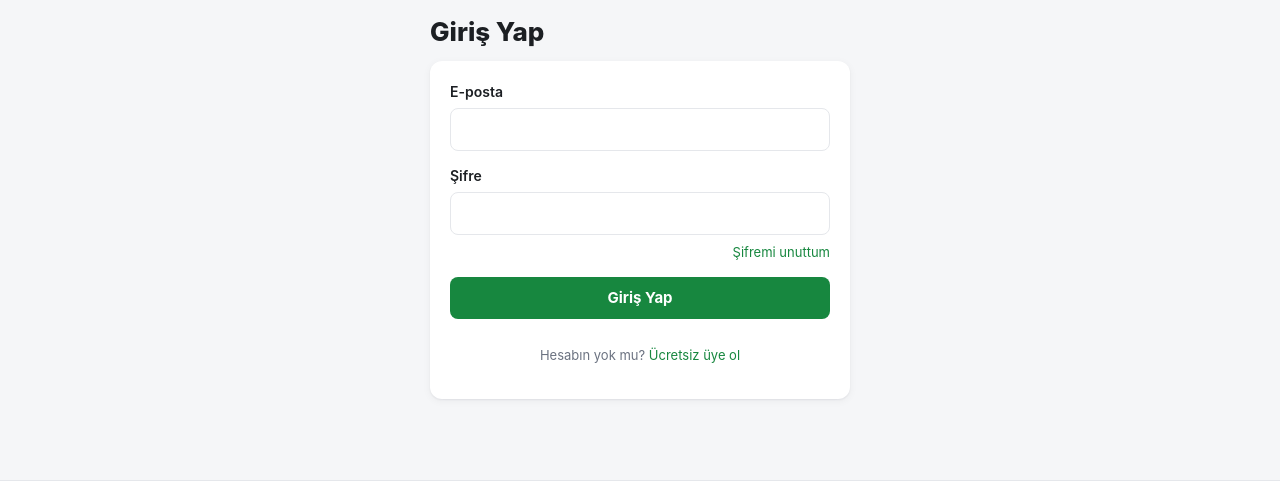
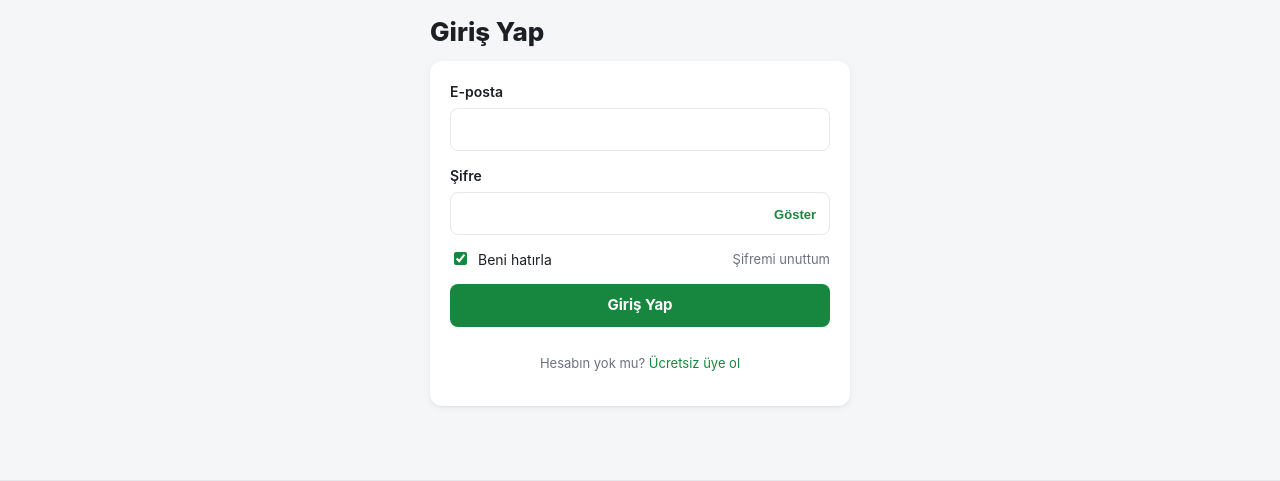
Before and after one commit to atesxs014-debug/havuc-takas, a Node project: template views/auth/login.ejs in a window 1280 px wide. Shown: the part 57-538 px from the top of the page. Run offline with Node 20 templates, Linux system fonts and the light colour scheme; the template is opened without the code that fills it, so the values that code supplies are empty.

Commit message:
Kayıt ve giriş: şifre tekrarı, şifre göster butonu, beni hatırla
Co-Authored-By: Claude Opus 5.5 <noreply@anthropic.com>
Claude-Session: https://claude.ai/code/session_01B5dMFx4C9EQN25y4sZ9C74

```diff
--- a/public/css/style.css
+++ b/public/css/style.css
@@ -431,3 +431,11 @@ code { background: var(--zemin); padding: 1px 6px; border-radius: 4px; font-size
 .durum-itiraz { background: var(--turuncu-acik); color: #8a4100; }
 .durum-tamamlandi { background: var(--yesil-acik); color: var(--yesil-koyu); }
 .durum-iade, .durum-iptal { background: #f1f1f1; color: var(--soluk); }
+
+/* Şifre göster + beni hatırla */
+.sifre-kutu { position: relative; display: block; }
+.sifre-kutu input { width: 100%; padding-right: 72px; }
+.sifre-goster { position: absolute; right: 6px; top: 50%; transform: translateY(-50%); border: 0; background: transparent; color: var(--yesil); font-weight: 600; font-size: 13px; padding: 6px 8px; cursor: pointer; border-radius: 6px; }
+.sifre-goster:hover { background: var(--yesil-acik); }
+.giris-alt { display: flex; justify-content: space-between; align-items: center; gap: 12px; flex-wrap: wrap; }
+.giris-alt label.radio { margin: 0; }
--- a/public/sw.js
+++ b/public/sw.js
@@ -1,5 +1,5 @@
 // Havuç Takas service worker: statik dosyaları önbelleğe alır, çevrimdışıyken uyarı sayfası gösterir.
-const SURUM = 'havuc-v3';
+const SURUM = 'havuc-v4';
 const ONBELLEK = ['/cevrimdisi', '/static/css/style.css?v=3', '/static/js/app.js?v=3', '/static/img/havuc.svg', '/static/img/icon-192.png'];
 
 self.addEventListener('install', (e) => {
--- a/server.js
+++ b/server.js
@@ -49,7 +49,6 @@ app.use(session({
     httpOnly: true,
     sameSite: 'lax',
     secure: config.PROD && process.env.COOKIE_SECURE !== '0',
-    maxAge: 30 * 24 * 3600 * 1000,
   },
 }));
 
--- a/views/auth/login.ejs
+++ b/views/auth/login.ejs
@@ -6,7 +6,10 @@
     <input type="hidden" name="_csrf" value="<%= csrf %>"><input type="hidden" name="next" value="<%= next %>">
     <label>E-posta<input type="email" name="email" required autocomplete="email" value="<%= form.email || '' %>"></label>
     <label>Şifre<input type="password" name="password" required autocomplete="current-password"></label>
-    <p class="kucuk sag"><a href="/sifremi-unuttum">Şifremi unuttum</a></p>
+    <div class="giris-alt">
+      <label class="radio"><input type="checkbox" name="remember" value="1" <%= form.remember === false ? '' : 'checked' %>> <span>Beni hatırla</span></label>
+      <a class="kucuk" href="/sifremi-unuttum">Şifremi unuttum</a>
+    </div>
     <%- include('../partials/turnstile') %>
     <button class="btn btn-yesil tam">Giriş Yap</button>
     <p class="kucuk merkez">Hesabın yok mu? <a href="/kayit?next=<%= encodeURIComponent(next) %>">Ücretsiz üye ol</a></p>
--- a/views/auth/register.ejs
+++ b/views/auth/register.ejs
@@ -5,9 +5,10 @@
   <form method="post" action="/kayit" class="form kart-form">
     <input type="hidden" name="_csrf" value="<%= csrf %>"><input type="hidden" name="next" value="<%= next %>">
     <label>Ad Soyad<input name="name" required minlength="3" maxlength="80" autocomplete="name" value="<%= form.name || '' %>"></label>
-    <label>E-posta<input type="email" name="email" required autocomplete="email" value="<%= form.email || '' %>"></label>
+    <label>E-posta <small>(doğrulama bağlantısı gönderilir)</small><input type="email" name="email" required autocomplete="email" value="<%= form.email || '' %>"></label>
     <label>Telefon <small>(isteğe bağlı, ilanlarda gösterilmez)</small><input type="tel" name="phone" autocomplete="tel" value="<%= form.phone || '' %>"></label>
     <label>Şifre <small>(en az 8 karakter)</small><input type="password" name="password" required minlength="8" autocomplete="new-password"></label>
+    <label>Şifre (tekrar)<input type="password" name="password2" required minlength="8" autocomplete="new-password" data-ayni="password"></label>
     <label class="radio"><input type="checkbox" name="kvkk" value="1" required> <span><a href="/kullanim-sartlari" target="_blank">Kullanım Şartları</a>'nı ve <a href="/kvkk" target="_blank">KVKK Aydınlatma Metni</a>'ni okudum, kabul ediyorum.</span></label>
     <%- include('../partials/turnstile') %>
     <button class="btn btn-yesil tam">Üye Ol</button>
--- a/views/auth/reset.ejs
+++ b/views/auth/reset.ejs
@@ -5,6 +5,7 @@
   <form method="post" action="/sifre-sifirla/<%= token %>" class="form kart-form">
     <input type="hidden" name="_csrf" value="<%= csrf %>">
     <label>Yeni şifre <small>(en az 8 karakter)</small><input type="password" name="password" required minlength="8" autocomplete="new-password"></label>
+    <label>Yeni şifre (tekrar)<input type="password" name="password2" required minlength="8" autocomplete="new-password" data-ayni="password"></label>
     <button class="btn btn-yesil tam">Şifremi güncelle</button>
   </form>
 </div>
--- a/views/auth/settings.ejs
+++ b/views/auth/settings.ejs
@@ -11,6 +11,7 @@
     <div class="iki-kolon">
       <label>Mevcut şifre<input type="password" name="password" autocomplete="current-password"></label>
       <label>Yeni şifre<input type="password" name="new_password" minlength="8" autocomplete="new-password"></label>
+      <label>Yeni şifre (tekrar)<input type="password" name="new_password2" minlength="8" autocomplete="new-password" data-ayni="new_password"></label>
     </div>
     <button class="btn btn-yesil tam">Kaydet</button>
   </form>
```
Also changed, not shown: routes/auth.js (+12 -3 lines), public/js/app.js.
